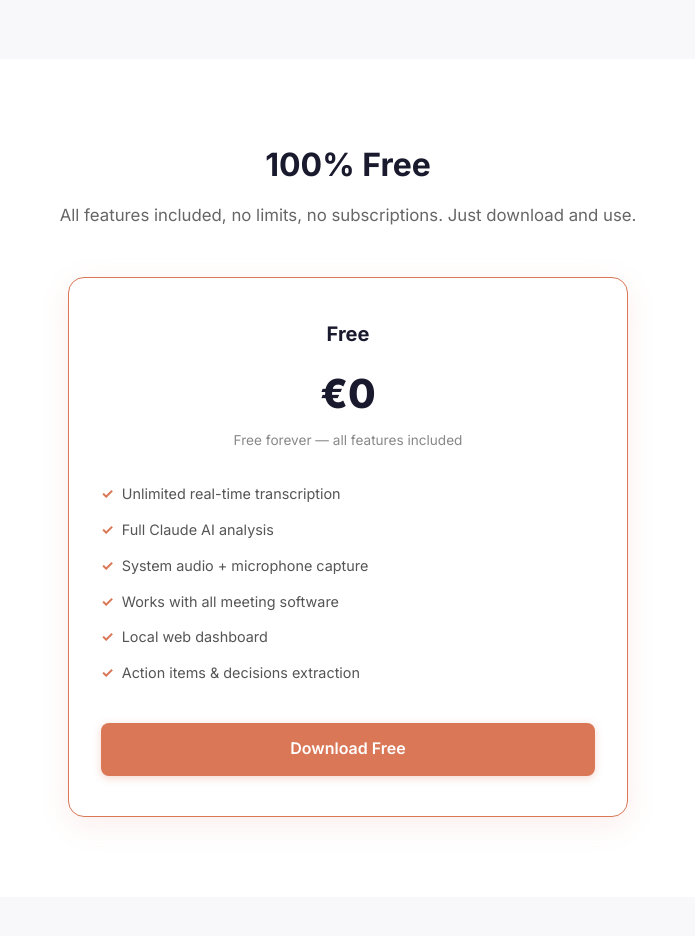
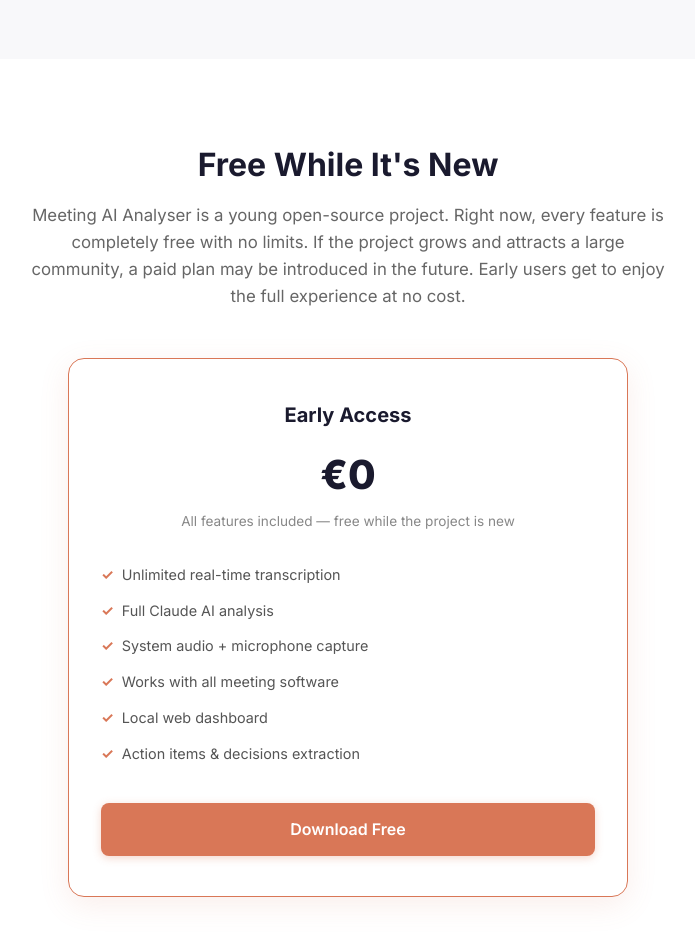
Before and after one commit to nikoazax2/meeting-ai-landing, a plain HTML site: page index.html in a window 1280 px wide. Shown: the part 3380-4316 px from the top of the page, without its empty margins (292-987 px from the left). Drawn offline with Linux system fonts and the light colour scheme.

Commit message:
Update pricing section to reflect early access model and modify contact email in terms of service

```diff
--- a/index.html
+++ b/index.html
@@ -482,14 +482,18 @@
       <section class="section" id="pricing">
         <div class="container">
           <div class="section-header">
-            <h2>100% Free</h2>
-            <p>All features included, no limits, no subscriptions. Just download and use.</p>
+            <h2>Free While It's New</h2>
+            <p>
+              Meeting AI Analyser is a young open-source project. Right now, every feature is completely free with no
+              limits. If the project grows and attracts a large community, a paid plan may be introduced in the future.
+              Early users get to enjoy the full experience at no cost.
+            </p>
           </div>
           <div style="max-width: 560px; margin: 3rem auto 0">
             <div class="pricing-card" style="border-color: #d97757; box-shadow: 0 8px 30px rgba(217, 119, 87, 0.12)">
-              <h3>Free</h3>
+              <h3>Early Access</h3>
               <div class="pricing-price">€0</div>
-              <div class="pricing-note">Free forever — all features included</div>
+              <div class="pricing-note">All features included — free while the project is new</div>
               <ul class="pricing-features">
                 <li>Unlimited real-time transcription</li>
                 <li>Full Claude AI analysis</li>
```
Also changed, not shown: terms.html (+1 -1 lines).
